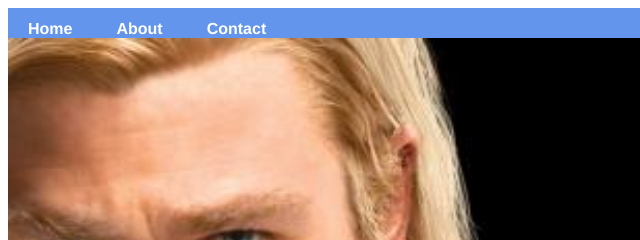
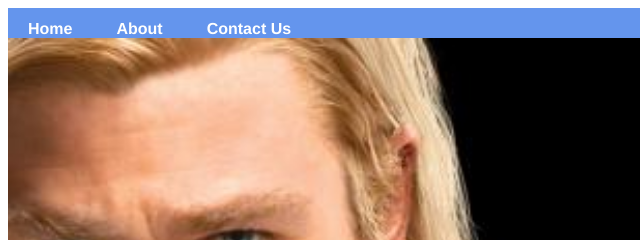
Before and after one commit to paddiek/Super-hero-App, a plain HTML site: page index.html in a window 1280 px wide. Shown: the top 240 px of the page, 0-640 px from the left. Drawn offline with Linux system fonts and the light colour scheme.

Commit message:
changed contact to contact us

```diff
--- a/index.html
+++ b/index.html
@@ -6,7 +6,7 @@
     </head>
     <body>
         <div id="menu">
-            <a href="index.html">Home</a> <a href="about.html">About</a> <a href="contact.html">Contact</a>
+            <a href="index.html">Home</a> <a href="about.html">About</a> <a href="contact.html">Contact Us</a>
 
         </div>
        <div class="gallery">
```
